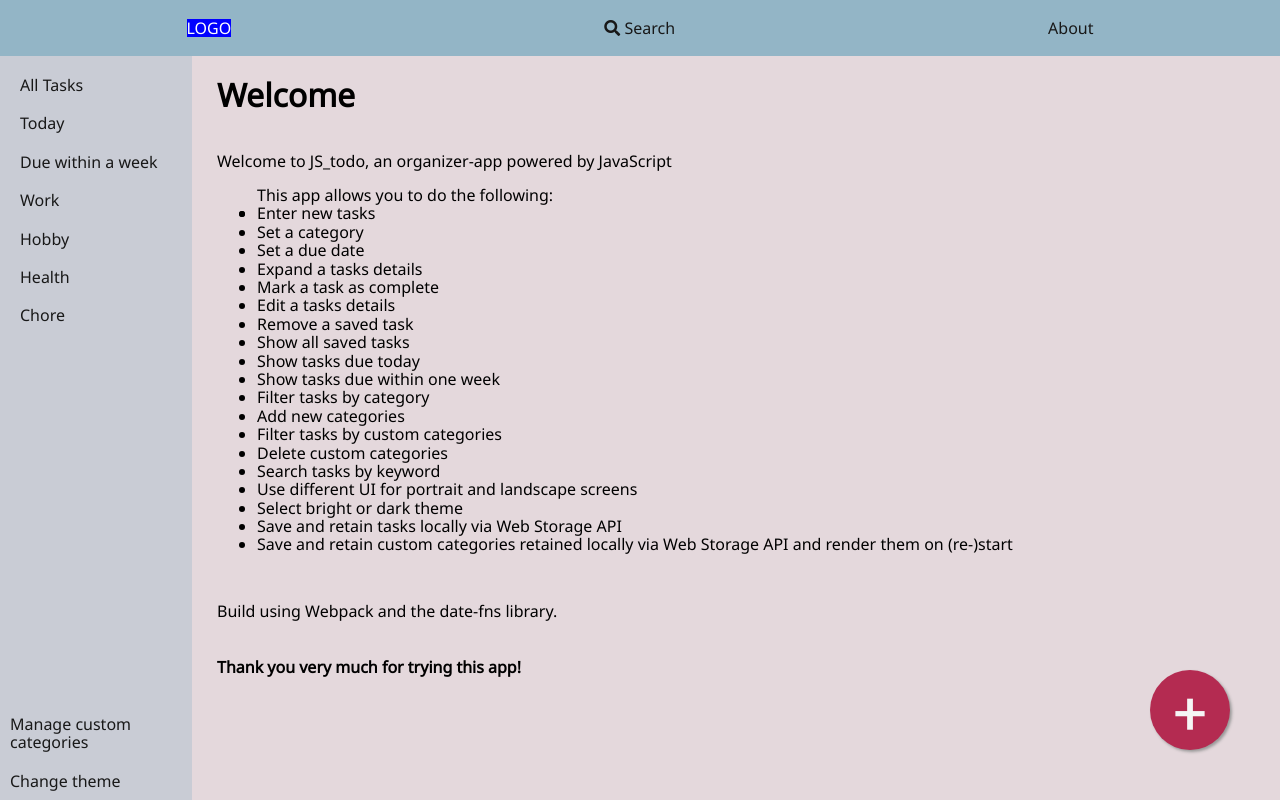
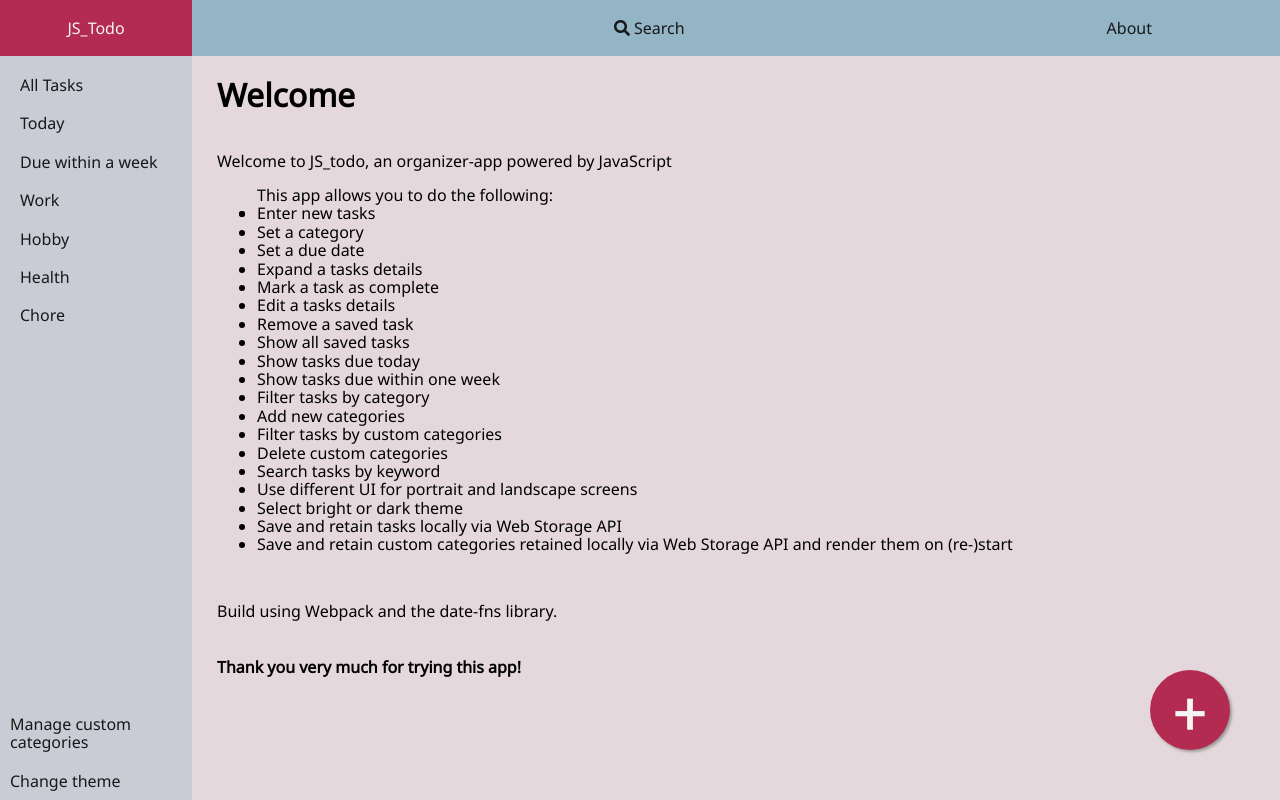
Before and after one commit to erynder-z/JS-Todo, a website: page dist/index.html in a window 1280 px wide. Drawn offline with Linux system fonts and the light colour scheme.

Commit message:
UI tweak

```diff
--- a/src/style.css
+++ b/src/style.css
@@ -31,21 +31,27 @@ body {
 
 .nav {
     position: sticky;
-        top: 0;
+    top: 0;
     display: flex;
-    justify-content: space-around;
+    justify-content: space-between;
     align-items: center;
     height: 7vh;
     background: var(--nav);
     color: var(--blackish);
-
+    padding-right: 10vw;
 }
 
 .logo {
-    display: block;
-    background: blue;
-    color: white;
+    display: flex;
+    justify-content: center;
+    align-items: center;
+    height: 7vh;
+    width: 15vw;
+    background: var(--redish);
+    color: whitesmoke;
 }
+
+
 
 .search-wrapper {
     max-width: 25vw;
@@ -373,6 +379,10 @@ body {
 
 @media all and (max-width:500px) {
 
+    .nav {
+        justify-content: space-around;
+        padding-right: 0;
+    }
 
     .sidebar {
         position:fixed;
```
Also changed, not shown: dist/index.html, dist/main.js.
